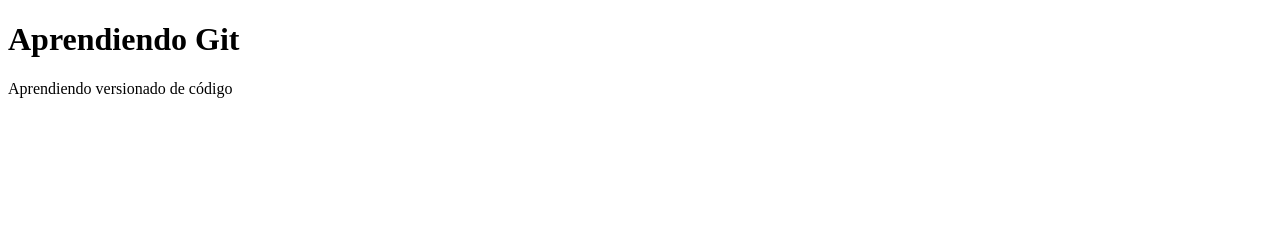
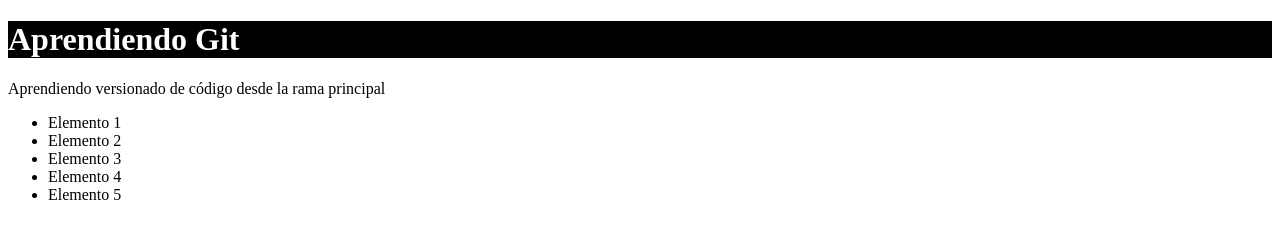
Before and after one commit to ClaudioArielNunez/youtube-gitHub, a plain HTML site: page index.html in a window 1280 px wide. Drawn offline with Linux system fonts and the light colour scheme.

Commit message:
Agregando style.css al index.html

```diff
--- a/index.html
+++ b/index.html
@@ -5,10 +5,17 @@
     <meta http-equiv="X-UA-Compatible" content="IE=edge">
     <meta name="viewport" content="width=device-width, initial-scale=1.0">
     <title>Aprendiendo Git</title>
+    <link rel="stylesheet" href="style.css">
 </head>
 <body>
     <h1>Aprendiendo Git</h1>
-    <p>Aprendiendo versionado de código</p>
-
+    <p>Aprendiendo versionado de código desde la rama principal</p>
+    <ul>
+        <li>Elemento 1</li>
+        <li>Elemento 2</li>
+        <li>Elemento 3</li>
+        <li>Elemento 4</li>
+        <li>Elemento 5</li>
+    </ul>
 </body>
 </html>
```
